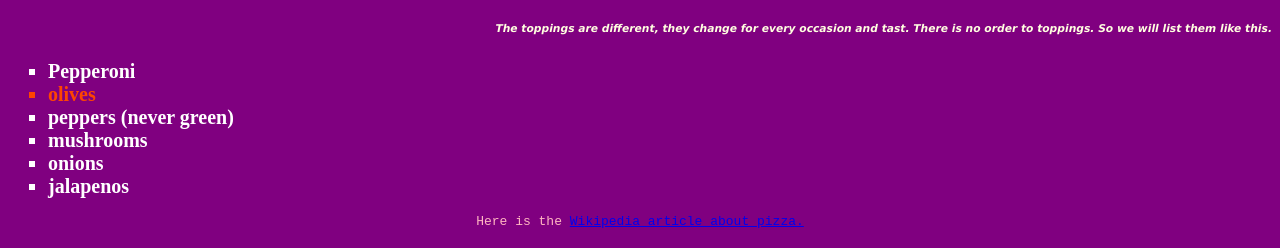
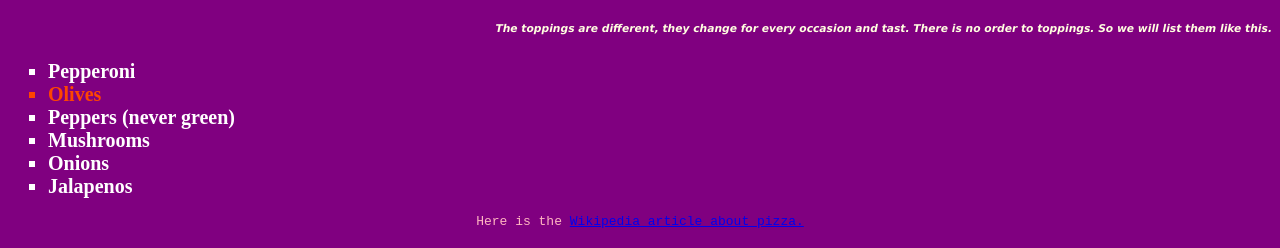
Before and after one commit to ellasophi4/HTML-CSS, a plain HTML site: page index.html in a window 1280 px wide. Shown: the part 1715-1963 px from the top of the page. Drawn offline with Linux system fonts and the light colour scheme.

Commit message:
Update index.html

```diff
--- a/index.html
+++ b/index.html
@@ -42,11 +42,11 @@
         like this. </h6>
     <ul>
         <li>Pepperoni</li>
-        <li class="fave">olives</li>
-        <li>peppers (never green)</li>
-        <li>mushrooms</li>
-        <li>onions</li>
-        <li>jalapenos</li>
+        <li class="fave">Olives</li>
+        <li>Peppers (never green)</li>
+        <li>Mushrooms</li>
+        <li>Onions</li>
+        <li>Jalapenos</li>
     </ul>
     <p>Here is the <a href="https://en.wikipedia.org/wiki/Pizza">Wikipedia article about pizza.</a></p>
 
```
